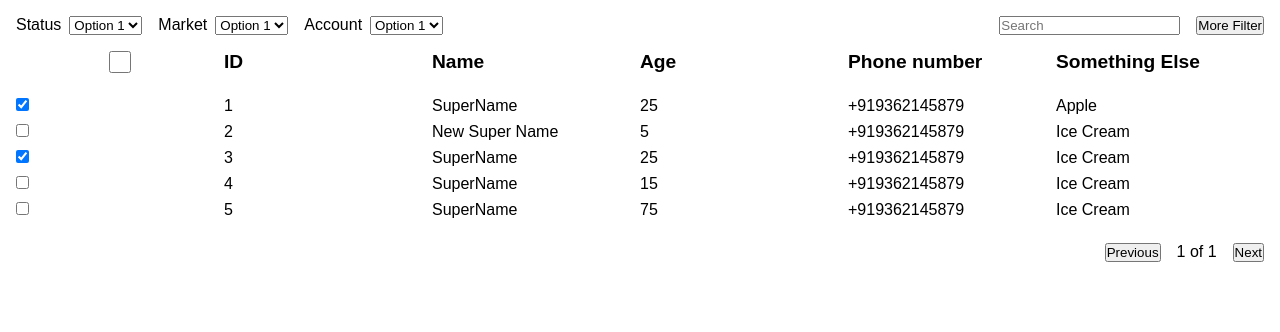
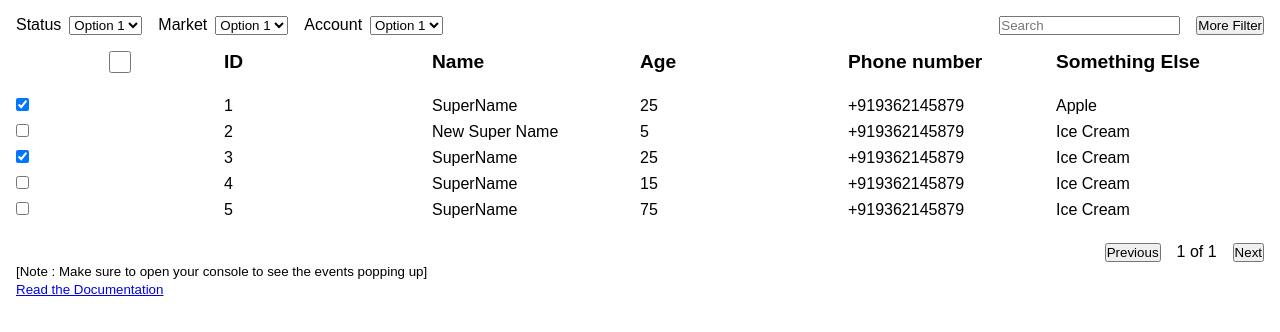
Before and after one commit to tuhinkarmakar3882/react-power-grid, a React (Create React App) app: page / in a window 1280 px wide. Shown: the top 332 px of the page. Built offline with nearby package versions, Linux system fonts and the light colour scheme.

Commit message:
Added Hint to view the events

```diff
--- a/src/App.jsx
+++ b/src/App.jsx
@@ -128,6 +128,15 @@ const App = () => {
           />
         }
       />
+
+      <footer>
+        <small>[Note : Make sure to open your console to see the events popping up]
+          <br/>
+          <a href="https://tuhinkarmakar3882.github.io/react-power-table/" target="_blank" rel="noreferrer">
+            Read the Documentation
+          </a>
+        </small>
+      </footer>
     </section>
   )
 }
```
Also changed, not shown: 1 other file (tests, documents, lock files or other folders).
